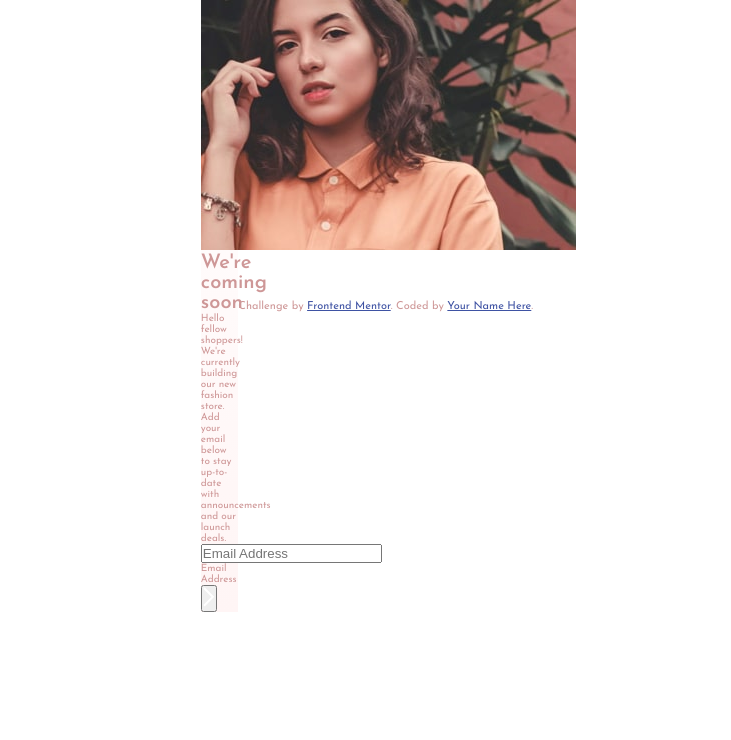
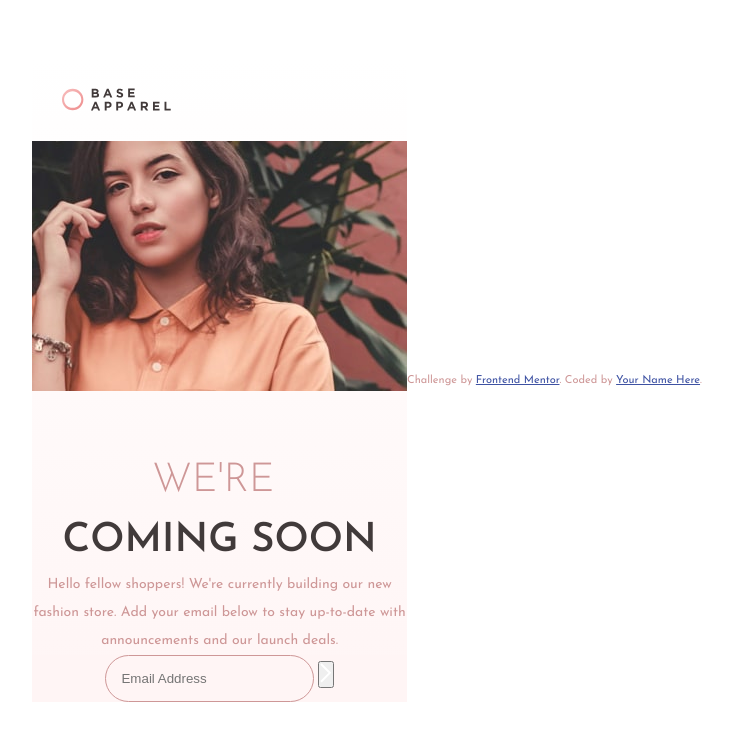
Before and after one commit to laurel-ray/base-apparel-coming-soon-master, a plain HTML site: page index.html in a window 1280 px wide. Shown: the whole page, without its empty margins (273-1004 px from the left). Drawn offline with Linux system fonts and the light colour scheme.

Commit message:
added logo, padding, and typography changes

```diff
--- a/index.html
+++ b/index.html
@@ -19,25 +19,27 @@
 </head>
 <body>
   <main class="container">
-    <img src="images/hero-mobile.jpg" alt="image of woman with dark hair dressed    in  fashionable clothing" class="hero-mobile">
-    <h1 class="heading">We're coming soon</h1>
-       <p class="text"> Hello fellow shoppers! We're currently building our new fashion store.
+    <img src=images/logo.svg class="container_logo" alt=""></img>
+    <img src="images/hero-mobile.jpg" alt="image of woman with dark hair dressed    in  fashionable clothing" class="container_hero-mobile">
+    <h1 class="container_heading"><span>We're&nbsp;</span>coming soon</h1>
+       <p class="container_text"> Hello fellow shoppers! We're currently building our new fashion store.
         Add your email below to stay up-to-date with announcements and our launch deals.</p>
 
-      <form action="#" class="form">
-        <input type="text" class="form__input" placeholder="Email Address" id="email-address" required autocomplete="off">
-        <label for="email" class="form__label">Email Address</label>
+      <form action="#" class="container_form">
+        <input type="text" class="container_form-input" placeholder="Email Address" id="email-address" required autocomplete="off">
+        <label for="email" class="container_form-label"></label>
         <button class="btn">
           <img src="images/icon-arrow.svg" aria-hidden="true" alt="arrow-icon">
         </button>
       </form>
   </main>
-</body>
   <footer>
     <p class="attribution">
       Challenge by <a href="https://www.frontendmentor.io?ref=challenge" target="_blank">Frontend Mentor</a>.
       Coded by <a href="#">Your Name Here</a>.
     </p>
   </footer>
+</body>
+
 
 </html>
--- a/sass/styles.scss
+++ b/sass/styles.scss
@@ -37,18 +37,86 @@ body {
     font-family: 'Josefin Sans';
     font-weight: 400;
     color: $clr-desat-red;
+    position: relative;
     display: flex;
     flex-direction: row;
     justify-content: center;
     align-items: center;
+    height: 95vh;
 
 
 }
 
 .container {
-    width: 3.75rem;
+    width: 37.5rem;
+
     background-image: linear-gradient(to bottom, $clr-top-bg, $clr-bottom-bg);
     background-size: cover;
     background-repeat: no-repeat;
+    text-align: center;
+
+
+    &_logo {
+        width: 45%;
+        display: block;
+        float: left;
+        padding: 3rem;
+
+
+    }
+
+    &_hero-mobile {
+        display: block;
+        margin-bottom: 6rem;
+    }
+
+    &_heading {
+
+        text-align: center;
+        font-size: 4rem;
+        color: $clr-greyish-red;
+        text-transform: uppercase;
+        line-height: 1.5;
+
+        span {
+            color: $clr-desat-red;
+            font-weight: 300;
+            display: block;
+
+        }
+    }
+
+    &_text {
+        font-size: 1.4rem;
+        line-height: 2;
+
+    }
+
+    &_form {
+
+
+        &-input {
+            background-color: $clr-bottom-bg;
+            padding: 1.5rem;
+            border: 1px solid;
+            border-radius: 10rem;
+            color: $clr-desat-red;
+        }
+        background-color: $clr-bottom-bg;
+    }
+
+
+
+
+
 
 }
+
+
+
+
+.attribution {
+    flex: 0;
+
+
+}
```
Also changed, not shown: css/styles.css, 1 other file.
